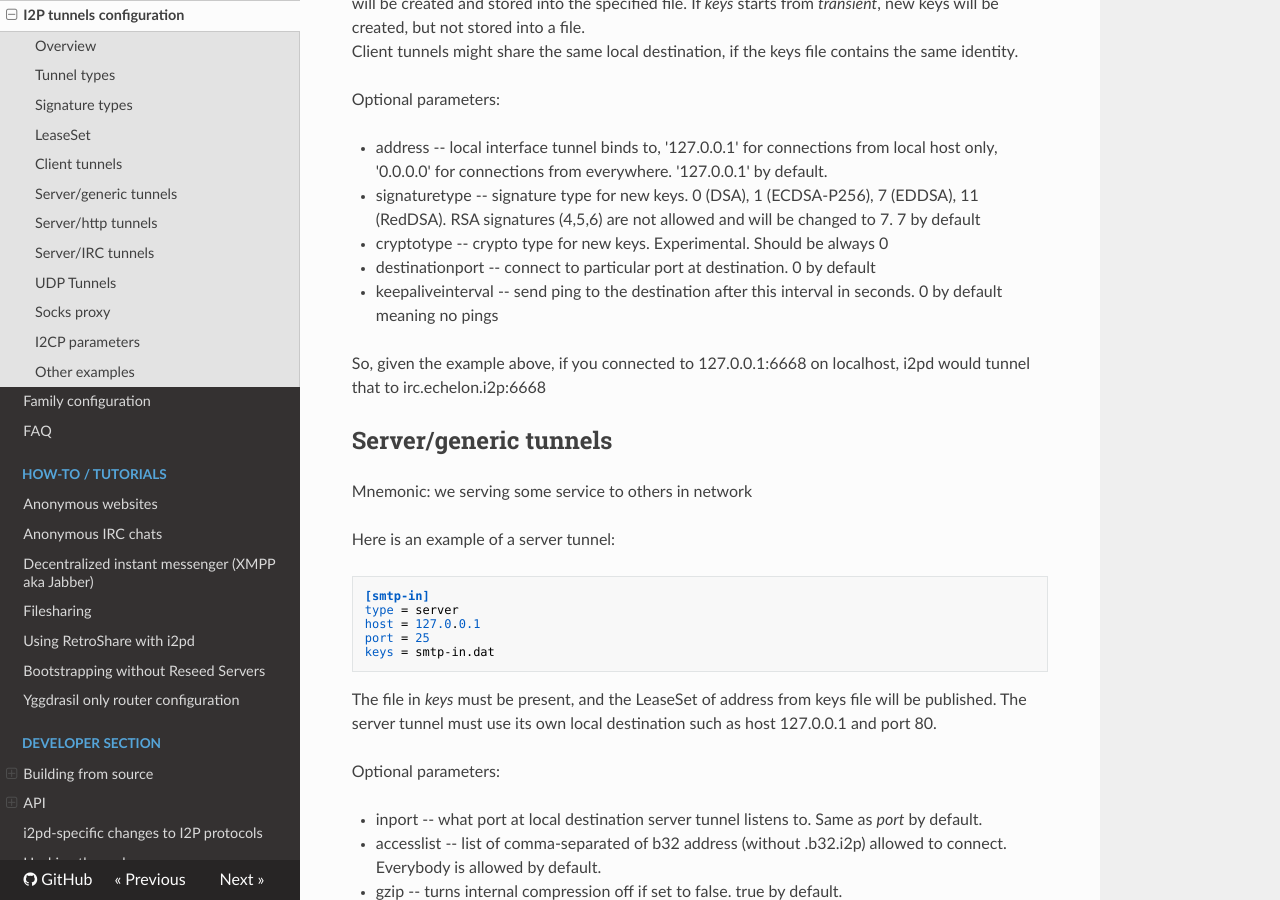
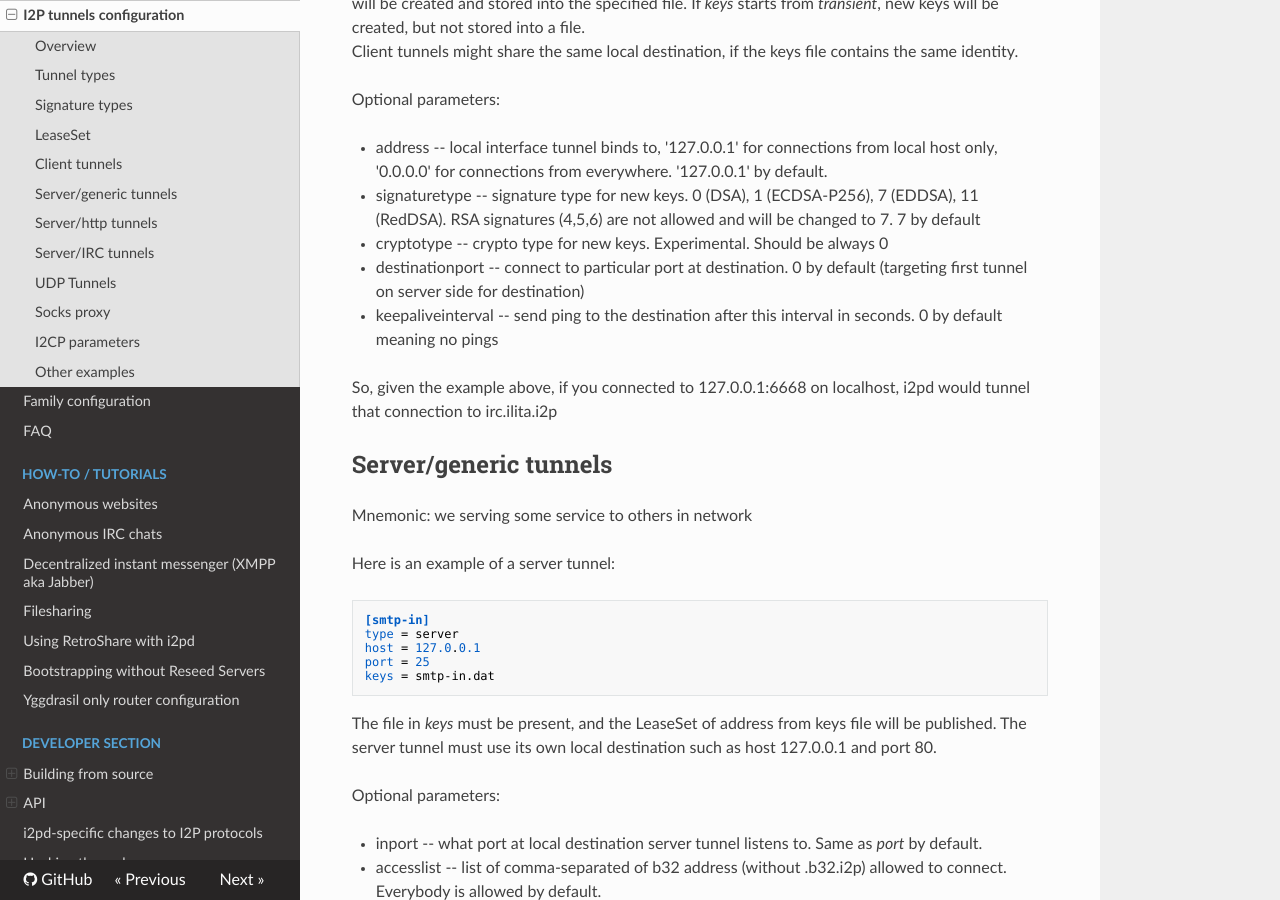
Before and after one commit to PurpleI2P/i2pd_docs_en, an MkDocs documentation site: the page built from docs/user-guide/tunnels.md, in a window 1280 px wide and 900 px high, scrolled down 2458 px. Built offline with MkDocs 1.6.1, drawn with Linux system fonts in a browser that asks for light colours; nearby versions of some CDN libraries; old or Windows-style settings are respelled for this version of MkDocs.

Commit message:
update client tunnel example

```diff
--- a/docs/user-guide/tunnels.md
+++ b/docs/user-guide/tunnels.md
@@ -98,10 +98,10 @@ Optional parameters:
 * address         -- local interface tunnel binds to, '127.0.0.1' for connections from local host only, '0.0.0.0' for connections from everywhere. '127.0.0.1' by default.
 * signaturetype   -- signature type for new keys. 0 (DSA), 1 (ECDSA-P256), 7 (EDDSA), 11 (RedDSA). RSA signatures (4,5,6) are not allowed and will be changed to 7. 7 by default
 * cryptotype       -- crypto type for new keys. Experimental. Should be always 0
-* destinationport -- connect to particular port at destination. 0 by default
+* destinationport -- connect to particular port at destination. 0 by default (targeting first tunnel on server side for destination)
 * keepaliveinterval -- send ping to the destination after this interval in seconds. 0 by default meaning no pings
 
-So, given the example above, if you connected to 127.0.0.1:6668 on localhost, i2pd would tunnel that to irc.echelon.i2p:6668
+So, given the example above, if you connected to 127.0.0.1:6668 on localhost, i2pd would tunnel that connection to irc.ilita.i2p
 
 Server/generic tunnels
 ----------------------
```
